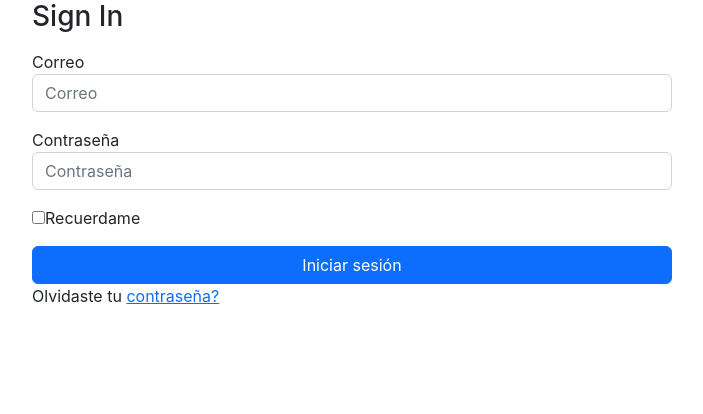
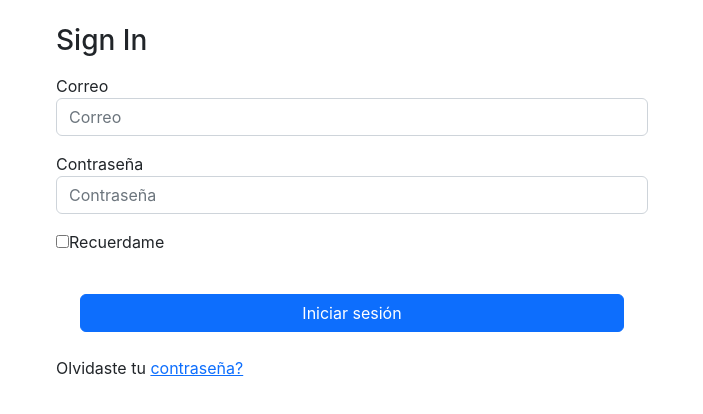
Before and after one commit to Uziano/ISPC_RD, a React (Create React App) app in the folder FRONT/react-v2/: page / in a window 1280 px wide. Shown: the top 414 px of the page, without its empty margins (288-991 px from the left). Built offline with nearby package versions, Linux system fonts and the light colour scheme; the HTML template or start-up script is replaced by a standard one.

Commit message:
cambios en el back y solucion error de plugin de front

```diff
--- a/FRONT/react-v2/src/components/User/Login.js
+++ b/FRONT/react-v2/src/components/User/Login.js
@@ -2,7 +2,7 @@ import React from 'react'
 
 function Login() {
   return (
-  <div className="col-md-6 mx-auto">
+  <div className="col-md-6 mx-auto p-4">
       <form>
         <h3 className='display1 mb-3 text-left'>Sign In</h3>
         <div className="mb-3">
@@ -33,7 +33,7 @@ function Login() {
             </label>
           </div>
         </div>
-        <div className="d-grid">
+        <div className="d-grid p-4">
           <button type="submit" className="btn btn-primary">
             Iniciar sesión
           </button>
```
